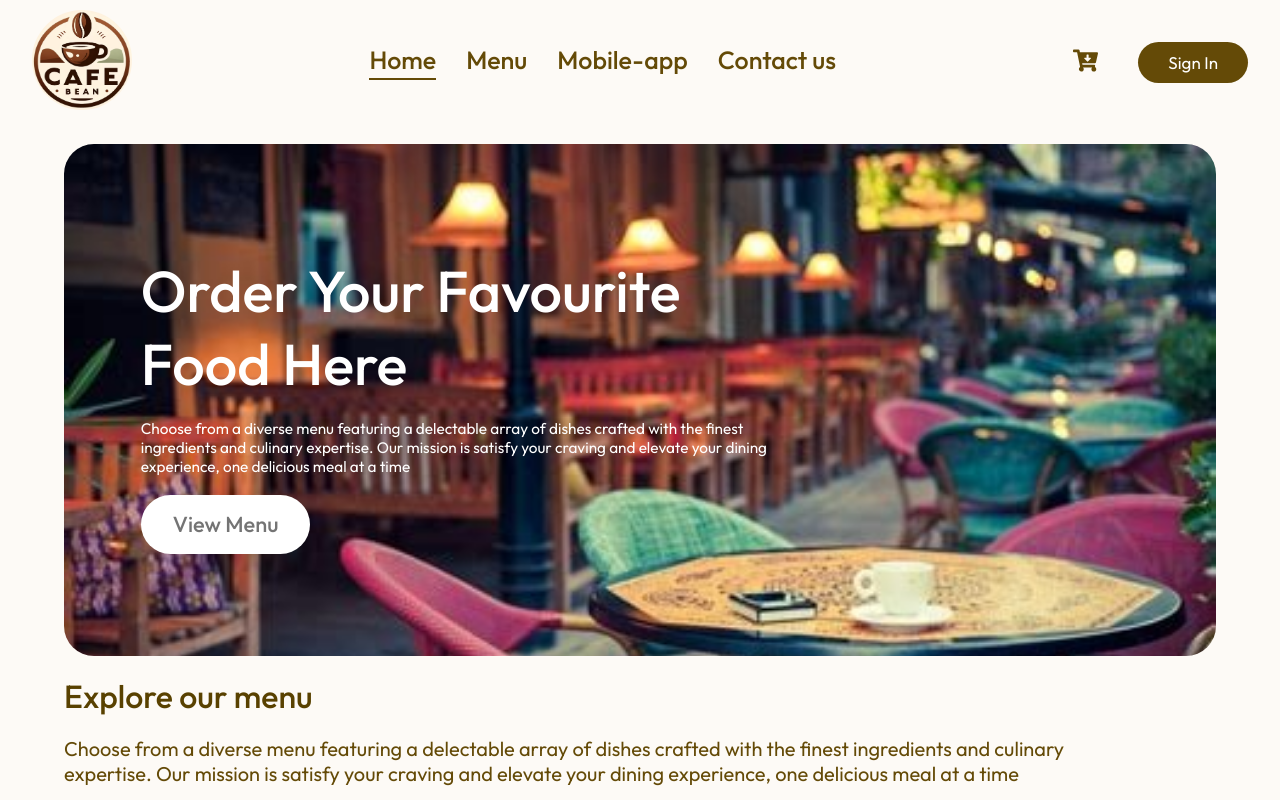
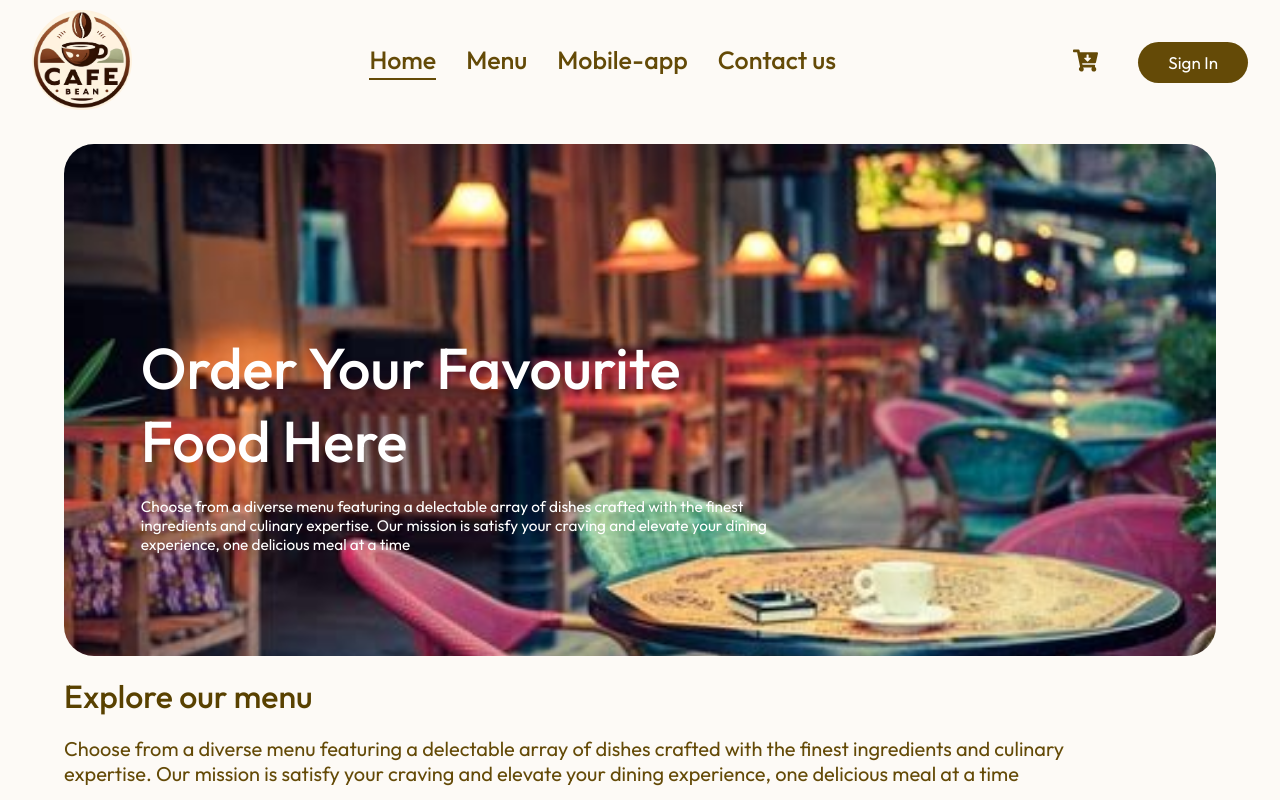
Before and after one commit to maheksolanki/Cafe-Management-System, a React (Vite) app in the folder frontEnd/: page / in a window 1280 px wide. Shown: the top 800 px of the page. Built offline with nearby package versions, Linux system fonts and the light colour scheme; no server answers.

Commit message:
Update Header.jsx

```diff
--- a/frontEnd/src/components/Header/Header.jsx
+++ b/frontEnd/src/components/Header/Header.jsx
@@ -6,7 +6,7 @@
       <div className="header-contents">
         <h2>Order Your Favourite Food Here</h2>
         <p>Choose from a diverse menu featuring a delectable array of dishes crafted with the finest ingredients and culinary expertise. Our mission is satisfy your craving and elevate your dining experience, one delicious meal at a time</p>
-        <button>View Menu</button>
+
       </div>
     </div>
   )
```
